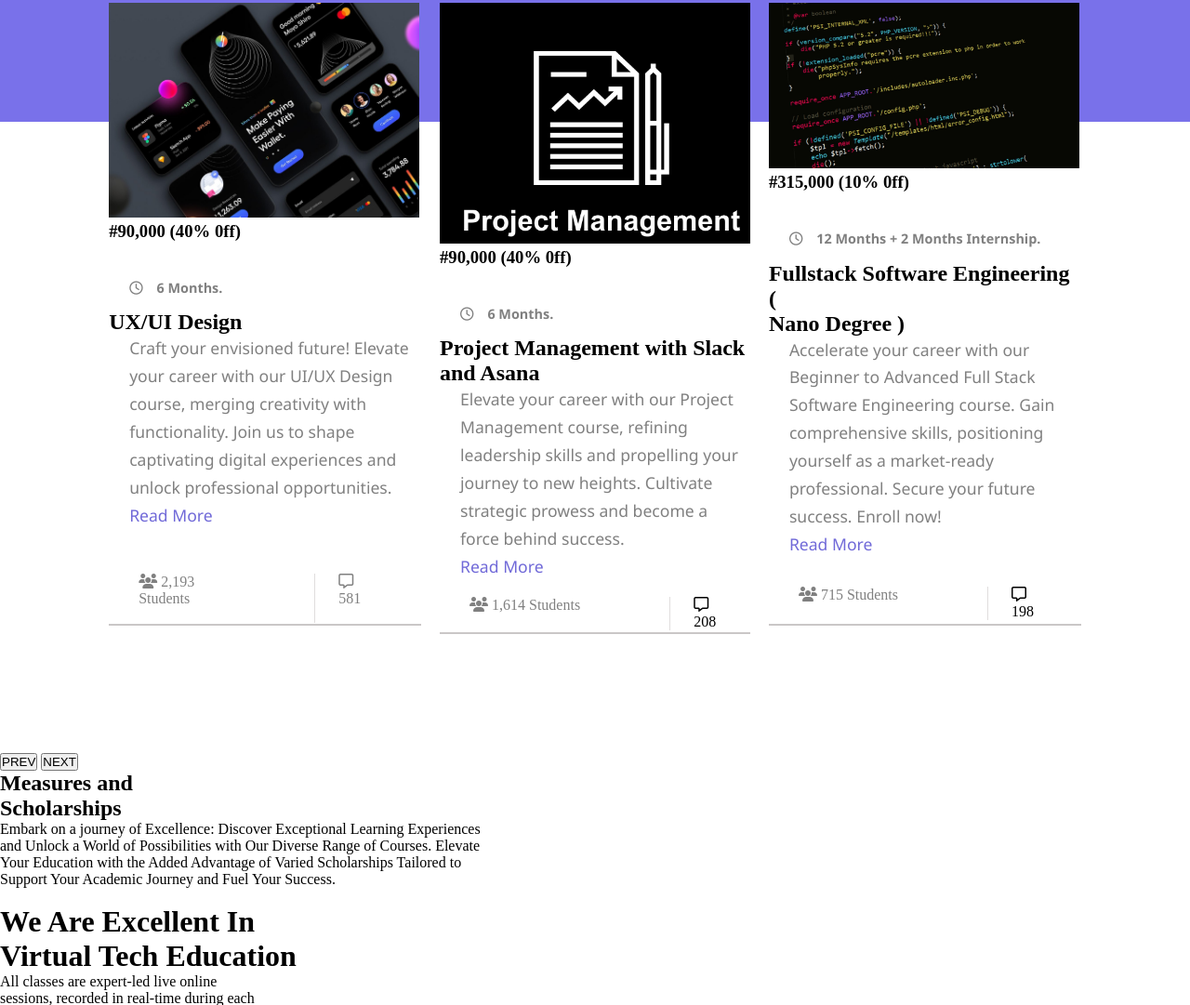
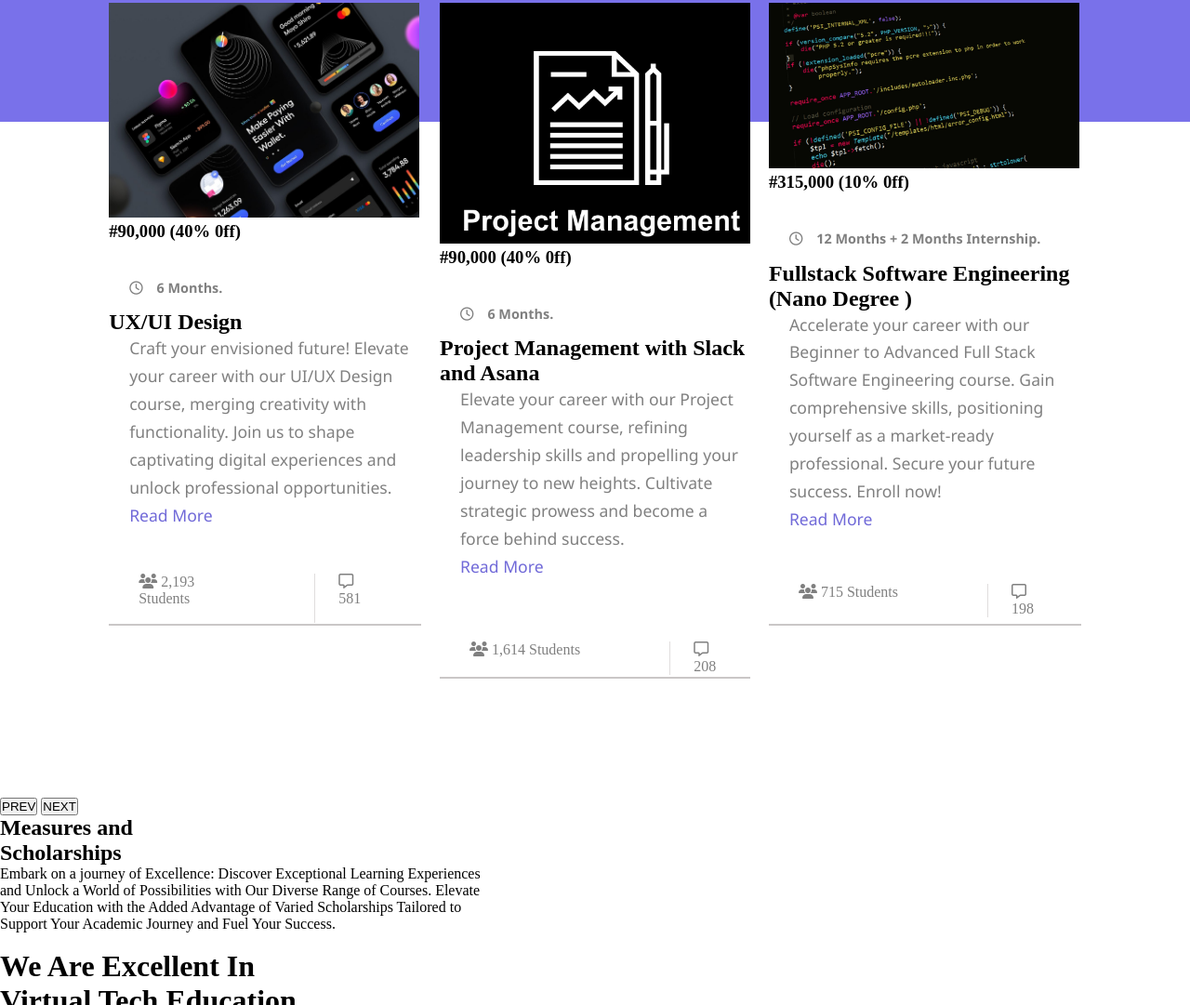
Before and after one commit to theguylex/Vephla, a plain HTML site: page index.html in a window 1280 px wide. Shown: the part 1206-2287 px from the top of the page at 93% size. Drawn offline with nearby package versions, Linux system fonts and the light colour scheme.

Commit message:
card-container

```diff
--- a/index.html
+++ b/index.html
@@ -86,7 +86,7 @@
                 <div class="priceBanner3"><h3>#315,000 (10% 0ff)</h3></div>
                 <div class="fullstackTxt">
                     <h5><i class="fa-regular fa-clock"></i><span class="duration">12 Months + 2 Months Internship.</span></h5>
-                    <h2>Fullstack Software Engineering (<br>Nano Degree )</h2>
+                    <h2>Fullstack Software Engineering (Nano Degree )</h2>
                     <p>Accelerate your career with our<br> Beginner to Advanced Full Stack <br> Software Engineering course. Gain <br> comprehensive skills, positioning <br> yourself as a market-ready <br> professional. Secure your future <br> success. Enroll now!<br> <a href="">Read More</a></p>
                     <div class="bottomTxt3">
                         <div class="students3"><i class="fa-solid fa-users"></i> 715 Students</div>
--- a/vephla.css
+++ b/vephla.css
@@ -213,6 +213,10 @@
     border-bottom: 0.125rem solid rgb(202, 199, 199);
 }
 
+.fullstack {
+    transition: all .6s ease;
+}
+
 .ux-ui, .projMgt {
     transition: all .6s ease;
     border-bottom: 0.125rem solid rgb(202, 199, 199);
@@ -270,13 +274,15 @@
     width: 100%;
     gap: 6rem;
     padding: 0.1rem 2rem;
+    margin-top: 4rem;
 }
 
 .bottomTxt3{
     display: flex;
     width: 100%;
     gap: 6rem;
-    padding: 0.9rem 2rem;
+    padding: 0rem 2rem;
+    margin-top: 3.4rem;
 }
 
 .students, .students2, .students3 {
@@ -295,4 +301,5 @@
 .messages2, .messages3 {
     border-left: 0.063rem solid rgb(224, 221, 221);
     padding-left: 1.563rem;
+    color: rgb(128, 128, 128);
 }
```
